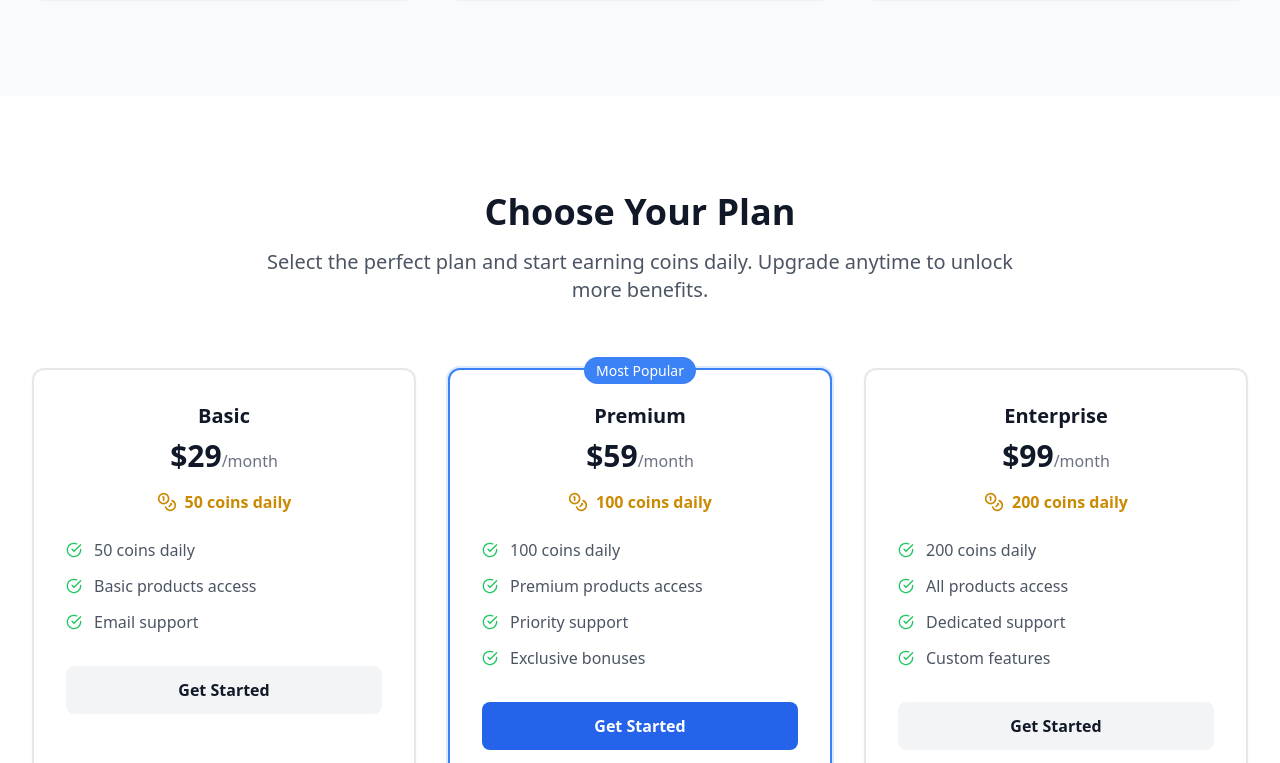
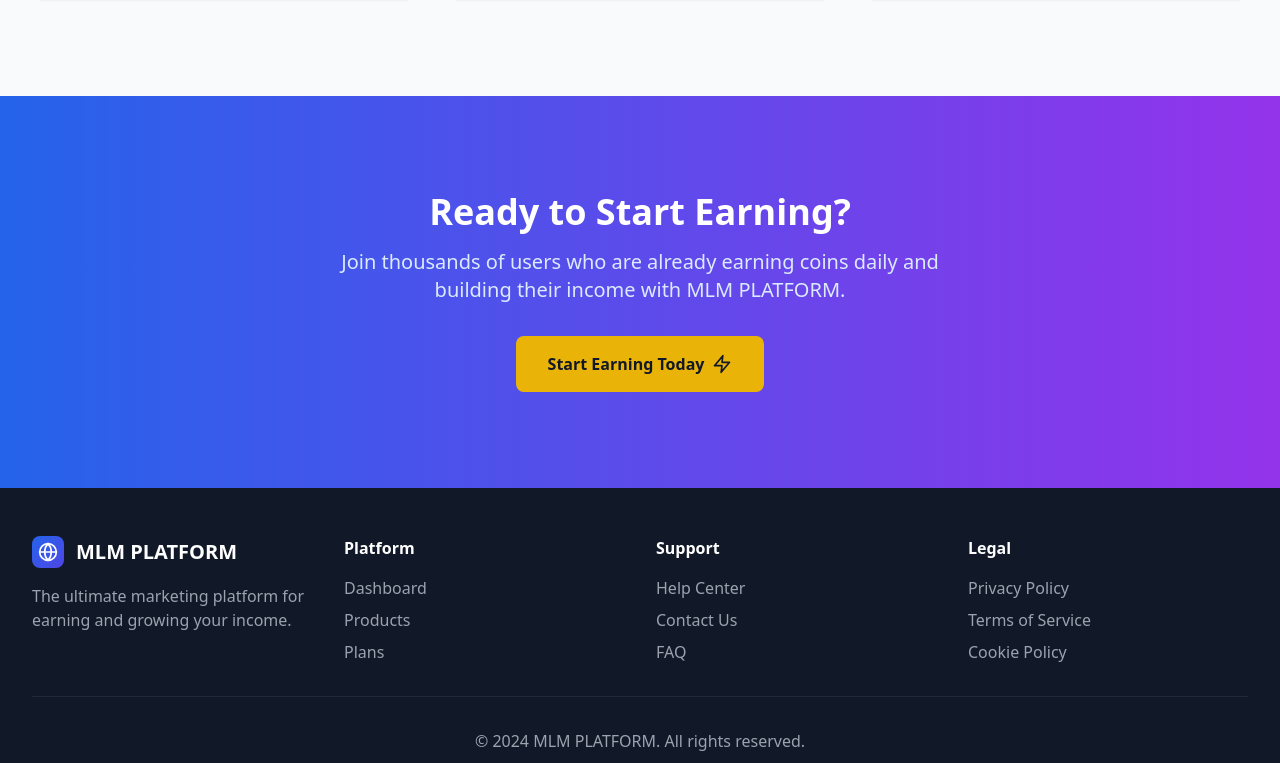
Before and after one commit to ErgashevNur/mlm-marketing, a React (Vite) app: page / in a window 1280 px wide. Shown: the part 1257-2020 px from the top of the page. Built offline with nearby package versions, Linux system fonts and the light colour scheme.

Commit message:
fix: Comment out Pricing Section for future adjustments

```diff
--- a/src/pages/LandingPage.tsx
+++ b/src/pages/LandingPage.tsx
@@ -166,7 +166,7 @@ const LandingPage: React.FC = () => {
         </section>
 
         {/* Pricing Section */}
-        <section className="py-24 bg-white dark:bg-gray-900">
+        {/* <section className="py-24 bg-white dark:bg-gray-900">
           <div className="max-w-7xl mx-auto px-4 sm:px-6 lg:px-8">
             <div className="text-center mb-16">
               <h2 className="text-3xl md:text-4xl font-bold text-gray-900 dark:text-white mb-4">
@@ -247,7 +247,7 @@ const LandingPage: React.FC = () => {
               ))}
             </div>
           </div>
-        </section>
+        </section> */}
 
         {/* CTA Section */}
         <section className="py-24 bg-gradient-to-r from-blue-600 to-purple-600">
```
